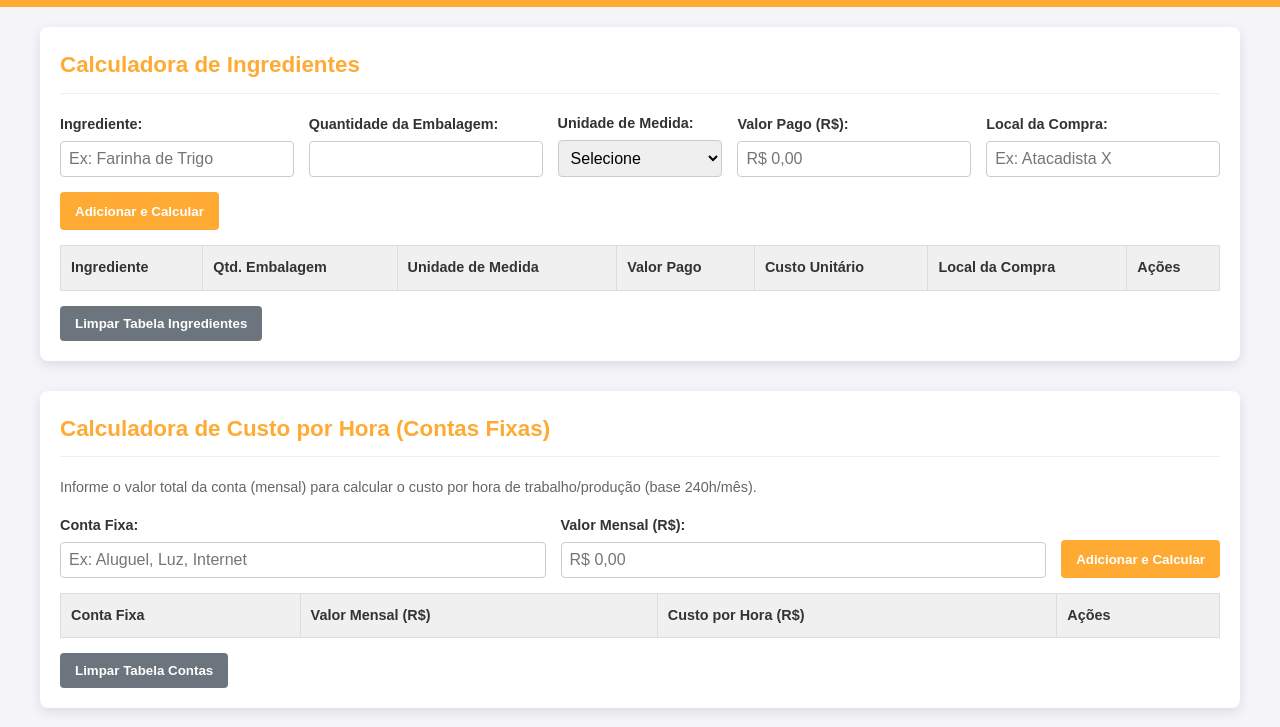
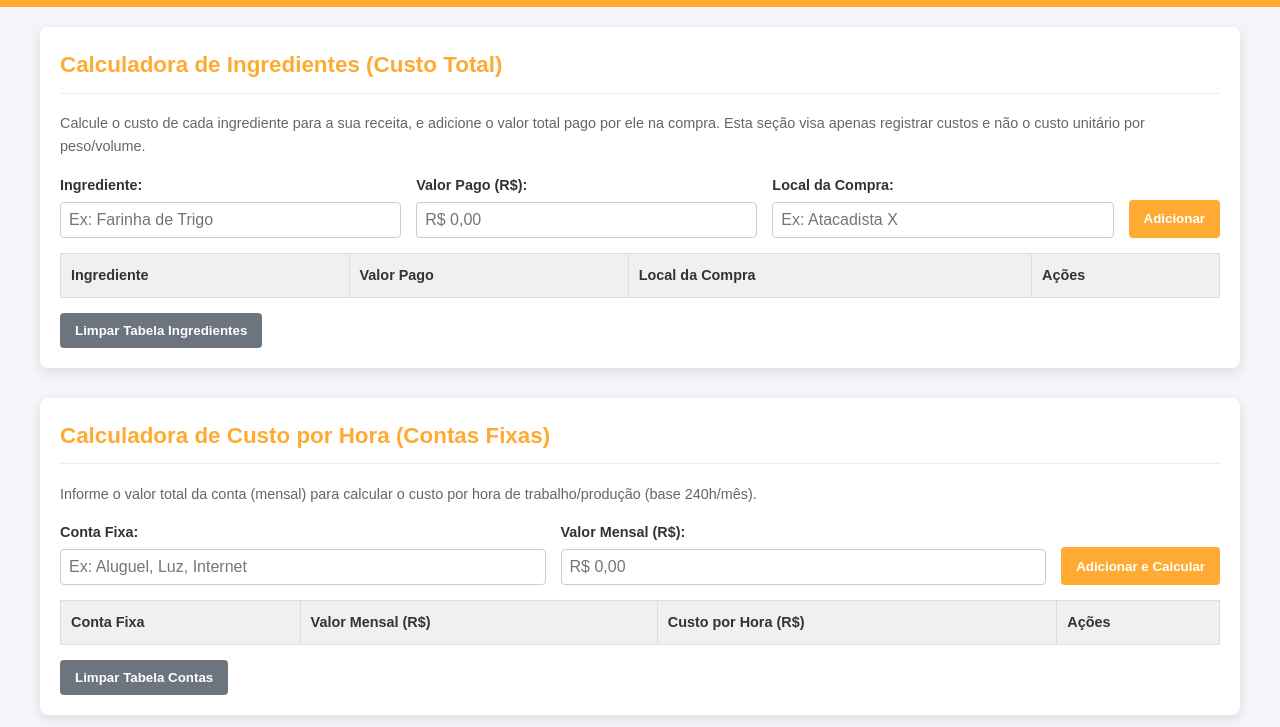
Before and after one commit to kevincardoso3567-maker/Sistema-dias-doces, a plain HTML site: page calculadora.html in a window 1280 px wide. Shown: the part 73-800 px from the top of the page. Drawn offline with nearby package versions, Linux system fonts and the light colour scheme.

Commit message:
Update calculadora.html

```diff
--- a/calculadora.html
+++ b/calculadora.html
@@ -23,7 +23,9 @@
     <main class="container">
 
         <div class="card calculadora-card">
-            <h2>Calculadora de Ingredientes</h2>
+            <h2>Calculadora de Ingredientes (Custo Total)</h2>
+
+            <p class="instrucao">Calcule o custo de cada ingrediente para a sua receita, e adicione o valor total pago por ele na compra. Esta seção visa apenas registrar custos e não o custo unitário por peso/volume.</p>
 
             <form id="formAdicionarIngrediente" class="form-entrada">
                 <div class="input-row">
@@ -31,23 +33,6 @@
                     <div class="input-group-calc">
                         <label for="ingredienteNome">Ingrediente:</label>
                         <input type="text" id="ingredienteNome" required placeholder="Ex: Farinha de Trigo">
-                    </div>
-
-                    <div class="input-group-calc">
-                        <label for="quantidadeEmbalagem">Quantidade da Embalagem:</label>
-                        <input type="number" id="quantidadeEmbalagem" min="1" required>
-                    </div>
-
-                    <div class="input-group-calc">
-                        <label for="unidadeMedida">Unidade de Medida:</label>
-                        <select id="unidadeMedida" required>
-                            <option value="" disabled selected>Selecione</option>
-                            <option value="unidade">Unidade</option>
-                            <option value="grama">Grama (g)</option>
-                            <option value="mililitro">Mililitro (ml)</option>
-                            <option value="quilograma">Quilograma (Kg)</option>
-                            <option value="litro">Litro (L)</option>
-                        </select>
                     </div>
 
                     <div class="input-group-calc">
@@ -66,7 +51,7 @@
                         <input type="text" id="localCompra" placeholder="Ex: Atacadista X">
                     </div>
 
-                    <button type="submit" class="btn-adicionar">Adicionar e Calcular</button>
+                    <button type="submit" class="btn-adicionar">Adicionar</button>
                 </div>
             </form>
 
@@ -75,10 +60,7 @@
                     <thead>
                         <tr>
                             <th>Ingrediente</th>
-                            <th>Qtd. Embalagem</th>
-                            <th>Unidade de Medida</th>
                             <th>Valor Pago</th>
-                            <th>Custo Unitário</th>
                             <th>Local da Compra</th>
                             <th>Ações</th>
                         </tr>
```
